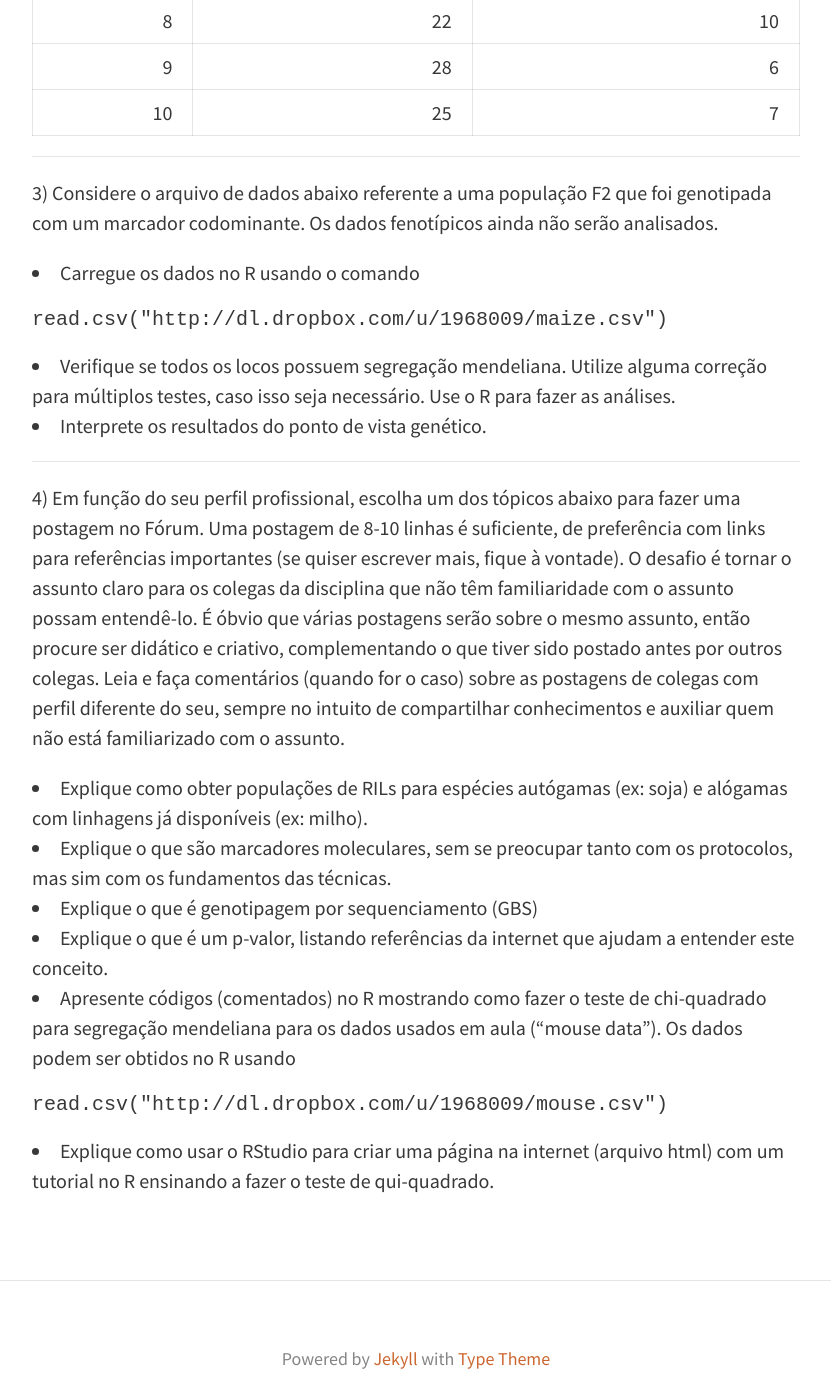
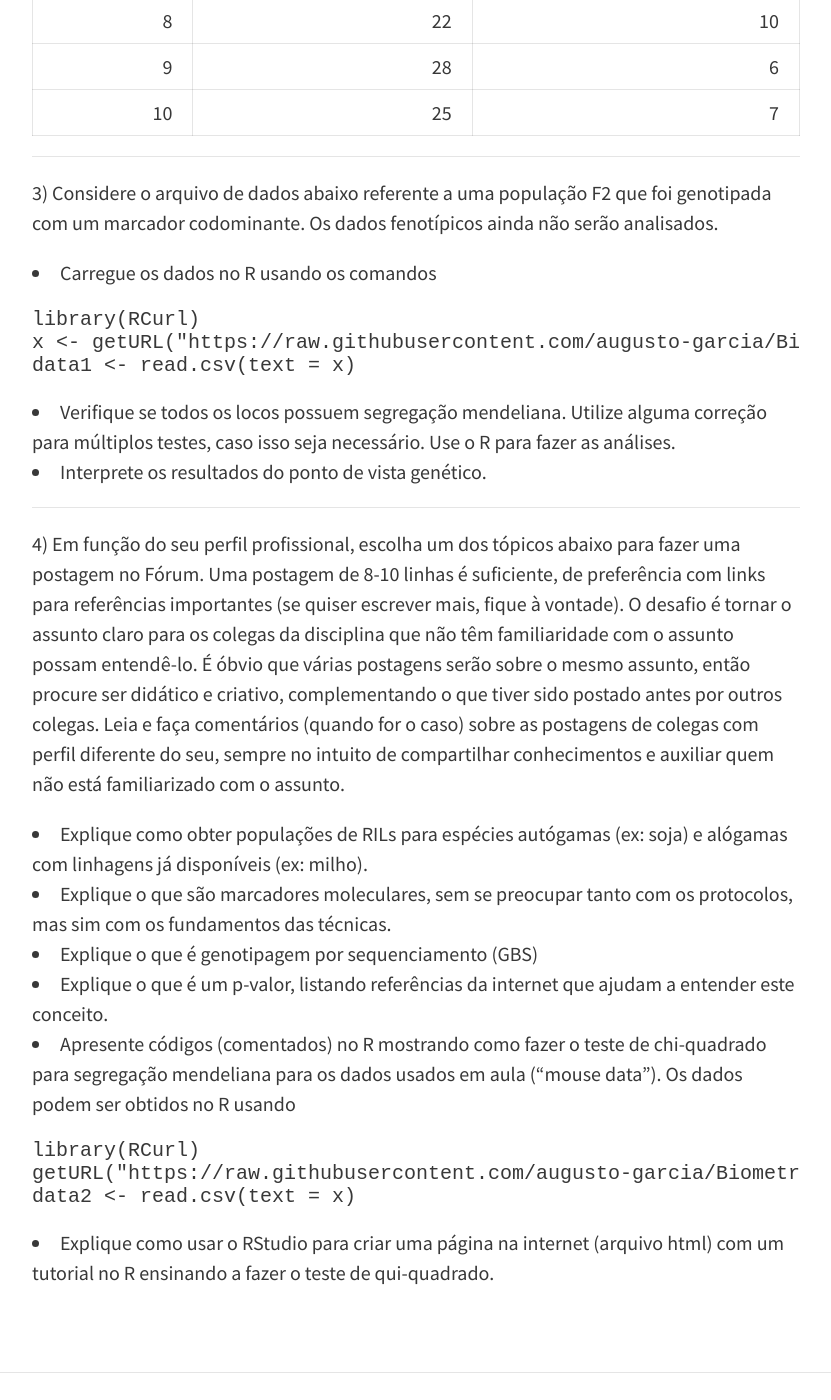
Before and after one commit to guilherme-pereira/Biometria-de-Marcadores, a Jekyll site: the page built from _posts/2012-03-25-Aula 3 (Mapas Genéticos I - Segregação Mendeliana).md, in a window 1280 px wide and 1400 px high, scrolled down 4688 px. Shown: the whole window, without its empty margins (224-1055 px from the left). Built offline with Jekyll 4.4.1, drawn with Linux system fonts in a browser that asks for light colours; nearby versions of some CDN libraries.

Commit message:
Mudando links dos dados da aula 3

````diff
--- a/_posts/2012-03-25-Aula 3 (Mapas Genéticos I - Segregação Mendeliana).md
+++ b/_posts/2012-03-25-Aula 3 (Mapas Genéticos I - Segregação Mendeliana).md
@@ -132,10 +132,12 @@ tenha problemas, use o Fórum ou comunidade para tirar suas dúvidas.
 
 3) Considere o arquivo de dados abaixo referente a uma população F2 que foi genotipada com um marcador codominante. Os dados fenotípicos ainda não serão analisados.
 
-  - Carregue os dados no R usando o comando
+  - Carregue os dados no R usando os comandos
 
 ```
-read.csv("http://dl.dropbox.com/u/1968009/maize.csv")
+library(RCurl)
+x <- getURL("https://raw.githubusercontent.com/augusto-garcia/Biometria-de-Marcadores/gh-pages/datasets/maize.csv")
+data1 <- read.csv(text = x)
 ```
 
   - Verifique se todos os locos possuem segregação mendeliana. Utilize alguma correção para múltiplos testes, caso isso seja necessário. Use o R para fazer as análises.
@@ -155,7 +157,9 @@ read.csv("http://dl.dropbox.com/u/1968009/maize.csv")
  aula ("mouse data"). Os dados podem ser obtidos no R usando
 
 ```
-read.csv("http://dl.dropbox.com/u/1968009/mouse.csv")
+library(RCurl)
+getURL("https://raw.githubusercontent.com/augusto-garcia/Biometria-de-Marcadores/gh-pages/datasets/mouse.csv")
+data2 <- read.csv(text = x)
 ```
 
   - Explique como usar o RStudio para criar uma página na internet
````
